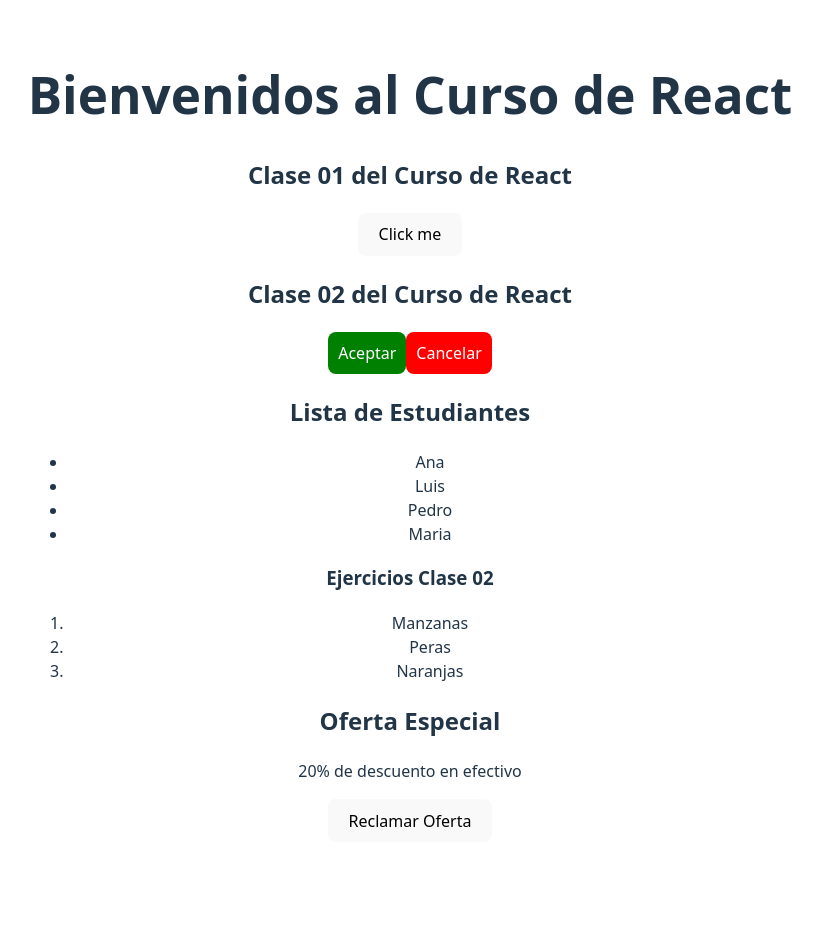
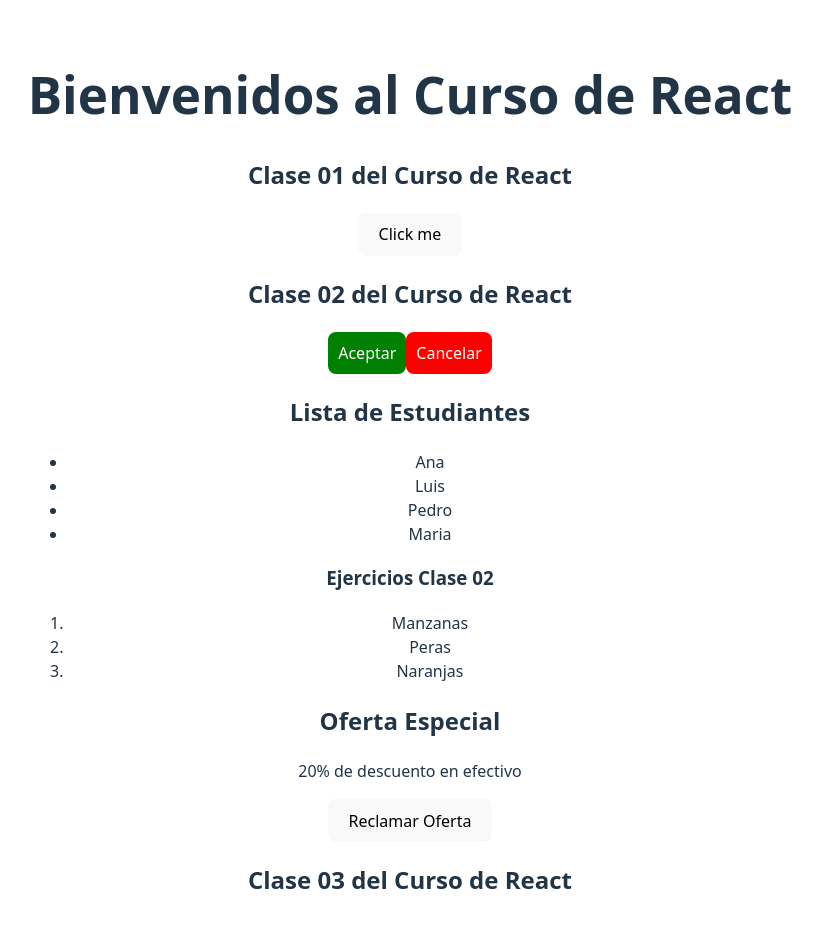
Before and after one commit to Francary/codo-a-codo-React2025, a React (Vite) app in the folder Curso-React/: page / in a window 1280 px wide. Shown: the top 928 px of the page, without its empty margins (230-1052 px from the left). Before the commit the page ends 874 px from the top, so only its background shows below. Built offline with nearby package versions, Linux system fonts and the light colour scheme.

Commit message:
Clase03 - Inicio

```diff
--- a/Curso-React/src/App.jsx
+++ b/Curso-React/src/App.jsx
@@ -24,6 +24,7 @@ const App = () => {
   textoBoton='Reclamar Oferta'
   onClickBoton={() => alert('Oferta Aplicada!')}
   />
+  <Clase clase='03'/>
     </>
   )
 }
```
